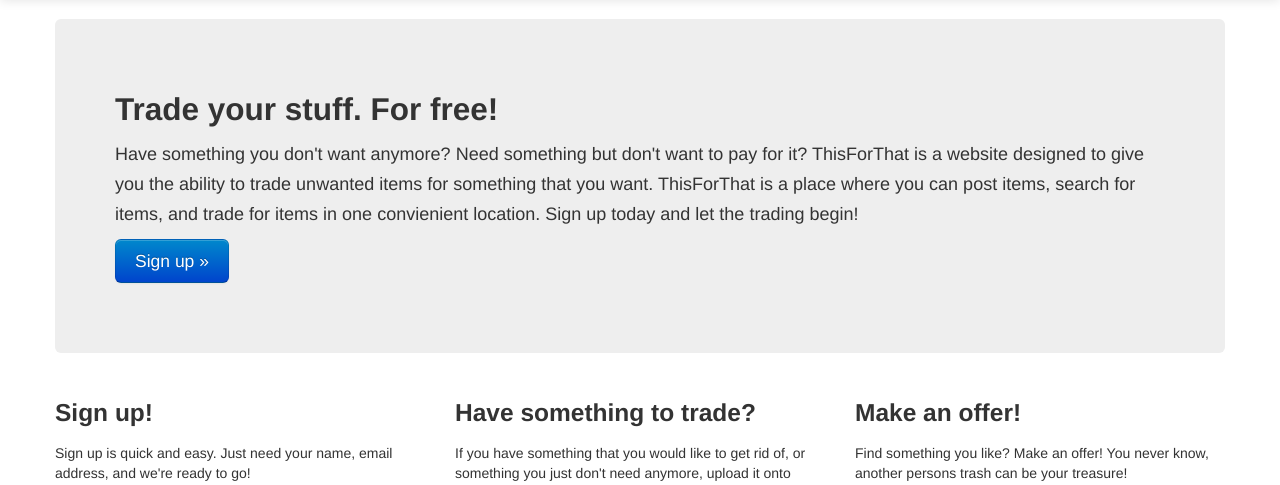
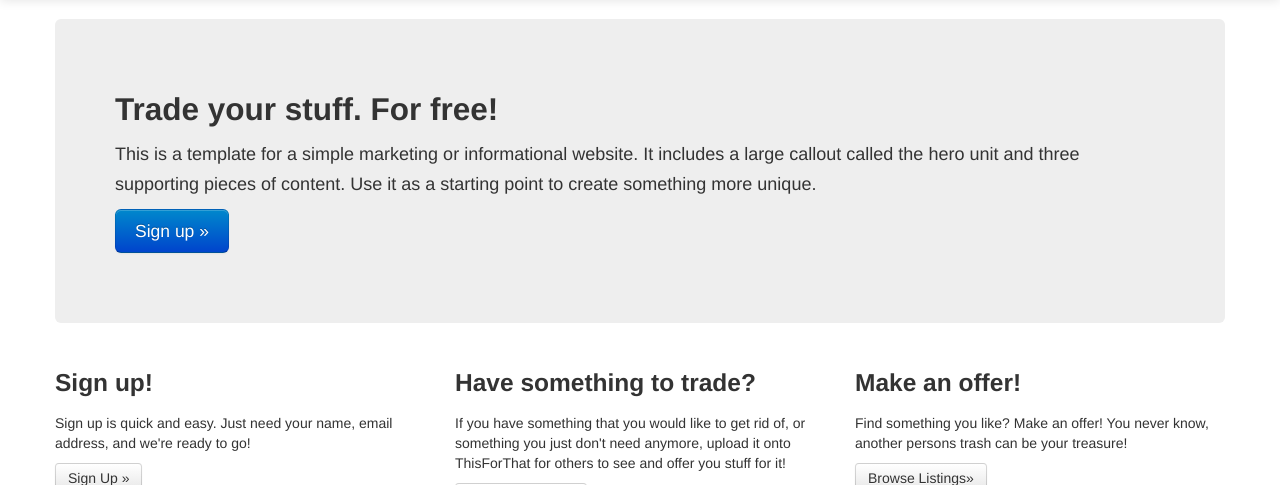
Before and after one commit to umwood89/4350-group-awesome-repo, a Django app: page / in a window 1280 px wide. Shown: the part 41-526 px from the top of the page. Run offline with Django 3.2, Linux system fonts and the light colour scheme; data that the repository does not hold is empty.

Commit message:
Revert "Changed message in first div class="hero-unit""
This reverts commit 794d5ca3c3fba9b790bedb5727f0dabee12b051f.

```diff
--- a/Project/Project/templates/index.html
+++ b/Project/Project/templates/index.html
@@ -4,9 +4,7 @@
 <div class="container">
       <div class="hero-unit">
         <h2>Trade your stuff. For free!</h2>
-        <p>Have something you don't want anymore? Need something but don't want to pay for it? ThisForThat is a website designed to give you the ability
-		to trade unwanted items for something that you want. ThisForThat is a place where you can post items, search for items, and trade for items in one convienient location.
-		Sign up today and let the trading begin!</p>
+        <p>This is a template for a simple marketing or informational website. It includes a large callout called the hero unit and three supporting pieces of content. Use it as a starting point to create something more unique.</p>
         <p><a href="#reg-modal" role="button" data-toggle="modal" class="btn btn-primary btn-large">Sign up »</a></p>
       </div>
 
@@ -25,7 +23,7 @@
           <h3>Make an offer!</h3>
           <p>Find something you like? Make an offer! You never know, another persons trash can be your treasure!</p>
           <p><a class="btn" href="#">Browse Listings»</a></p>
-		</div>
+       </div>
       </div>
       <hr>
       <footer>
```
